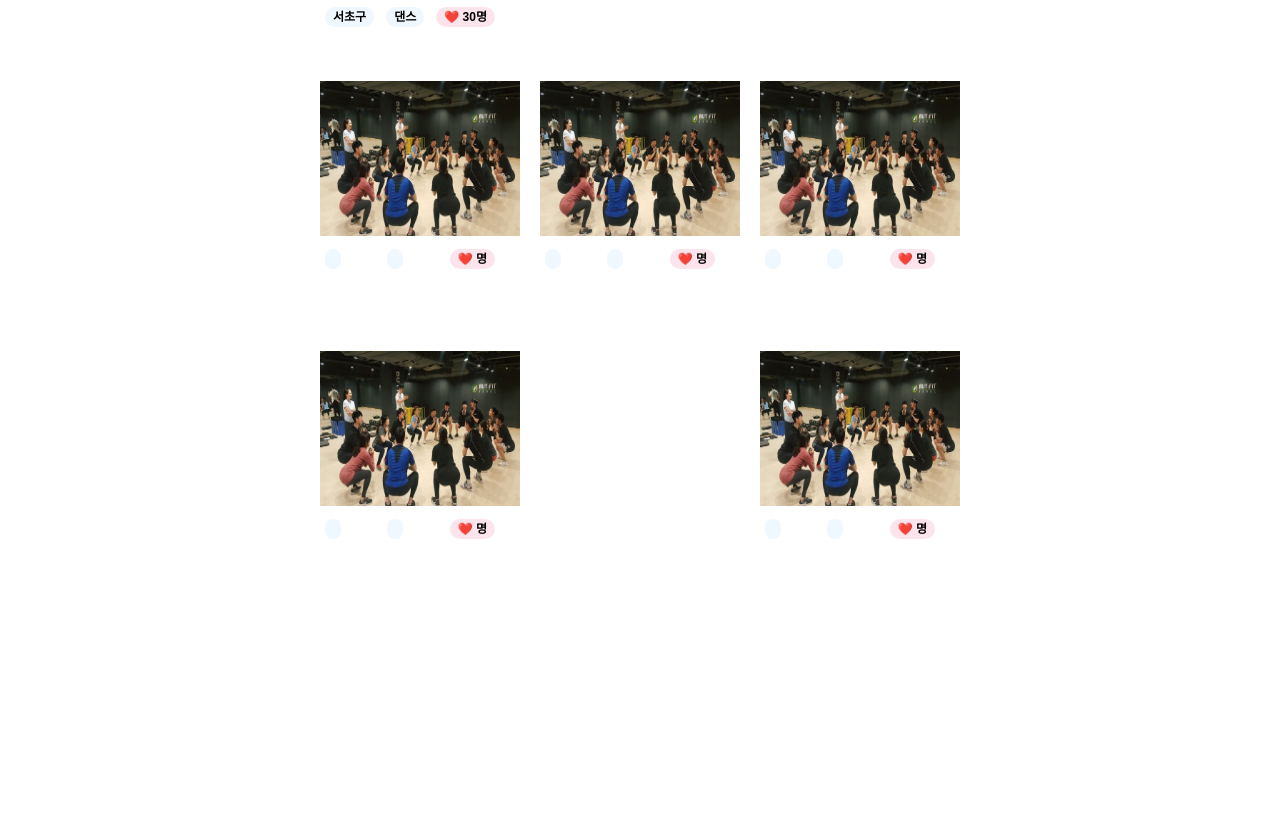
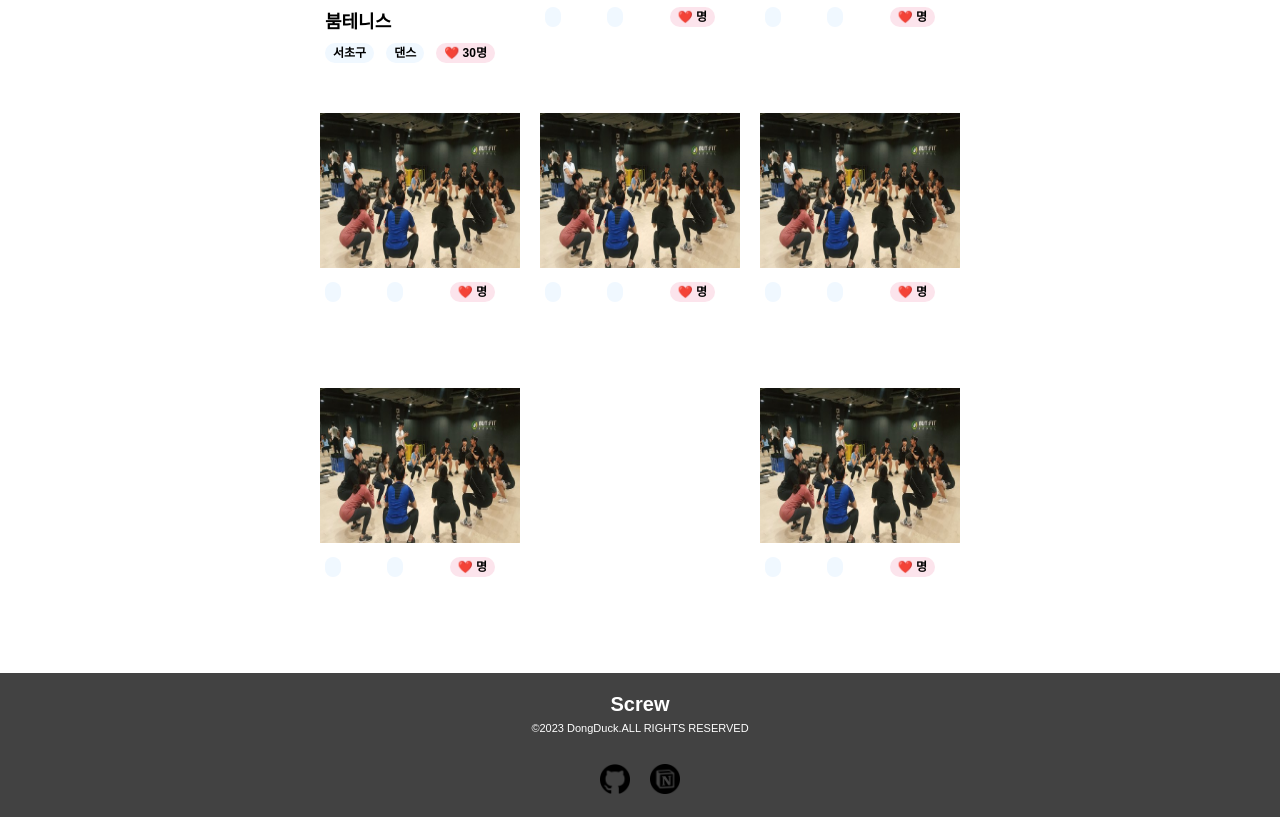
Before and after one commit to DongDuck-offical/Screw, a React (Create React App) app: page / in a window 1280 px wide. Shown: the part 1279-2096 px from the top of the page. Before the commit the page ends 1860 px from the top, so only its background shows below. Built offline with nearby package versions, Linux system fonts and the light colour scheme.

Commit message:
add: 풋터생성

```diff
--- a/src/components/BestSport.js
+++ b/src/components/BestSport.js
@@ -33,11 +33,11 @@ const Icon = styled.p`
 `;
 
 const Title = styled.p`
-  margin-top: 20px;
+  margin-top: 10px;
   font-weight: bolder;
 `;
 
 const SubTitle = styled.p`
-  margin-top: 5px;
+  margin-top: 3px;
   font-size: 10px;
 `;
--- a/src/components/Group.js
+++ b/src/components/Group.js
@@ -18,10 +18,14 @@ export default function Group({ id, title, region, like, sport }) {
 }
 
 const Content = styled.div`
+  padding-bottom: 5px;
   margin-top: 40px;
   width: 200px;
   height: 230px;
   cursor: pointer;
+  &:hover {
+    background-color: #eeeeee;
+  }
 `;
 
 const Img = styled.img`
--- a/src/pages/main.js
+++ b/src/pages/main.js
@@ -1,14 +1,15 @@
 import TopMenu from 'components/TopMenu';
 import styled from 'styled-components';
 import { useCallback, useState } from 'react';
-import { Carousel, Card } from 'antd';
-
+import { Carousel } from 'antd';
+import SearChBox from 'components/SearchBox';
+import BestSport from 'components/BestSport';
+import Group from 'components/Group';
 import basketball from 'assets/img/basketball.jpg';
 import soccer from 'assets/img/soccer.jpg';
 import baseball from 'assets/img/baseball.png';
-import SearChBox from 'components/SearchBox';
-import BestSport from 'components/BestSport';
-import Group from 'components/Group';
+import github from 'assets/img/github.png';
+import notion from 'assets/img/notion.png';
 
 export default function Main() {
   let now = new Date();
@@ -58,7 +59,21 @@ export default function Main() {
         <Group id="7" />
         <Group id="8" />
       </RecommendBox>
-      <Footer></Footer>
+      <Footer>
+        <FooterTitle>Screw</FooterTitle>
+        <FooterTitle2>©2023 DongDuck.ALL RIGHTS RESERVED</FooterTitle2>
+        <FooterLink>
+          <a target="blank" href="https://github.com/DongDuck-offical">
+            <SImg2 src={github} alt={'github'} />
+          </a>
+          <a
+            target="blank"
+            href="https://www.notion.so/f4ed22a4e12a4c8f81e87aa7fd806bc4?pvs=4l"
+          >
+            <SImg2 src={notion} alt={'notion'} />
+          </a>
+        </FooterLink>
+      </Footer>
     </Content>
   );
 }
@@ -141,5 +156,41 @@ const RecommendTitle = styled.p`
 `;
 
 const Footer = styled.div`
+  padding: 20px;
+  display: flex;
+  justify-content: center;
+  flex-wrap: wrap;
+  margin-top: 50px;
+  color: white;
   width: 100%;
+  background-color: #424242;
 `;
+
+const FooterTitle = styled.p`
+  width: 100%;
+  font-weight: bolder;
+  font-size: 20px;
+  text-align: center;
+`;
+
+const FooterTitle2 = styled.p`
+  margin-top: 6px;
+  width: 100%;
+  font-size: 11px;
+  text-align: center;
+`;
+
+const FooterLink = styled.div`
+  margin-top: 30px;
+  display: flex;
+  justify-content: center;
+  justify-content: space-between;
+  width: 80px;
+  font-size: 12px;
+  text-align: center;
+`;
+
+const SImg2 = styled.img`
+  width: 30px;
+  height: 30px;
+`;
--- a/src/styles/Globalstyle.js
+++ b/src/styles/Globalstyle.js
@@ -28,7 +28,6 @@ const GlobalStyle = createGlobalStyle`
         display: block;
     }
     body {
-        line-height: 1;
         font-family: 'Noto Sans KR', sans-serif;
         overflow-x: hidden;
     }
```
Also changed, not shown: src/assets/img/github.png (added), src/assets/img/notion.png (added).
